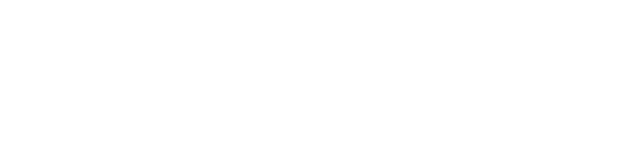
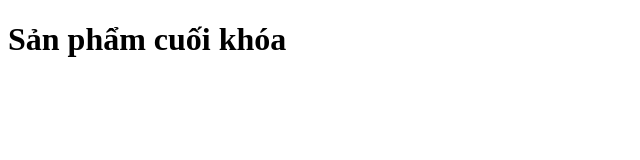
Before and after one commit to datnd10/SPCK_JSI06, a plain HTML site: page index.html in a window 1280 px wide. Shown: the whole page, without its empty margins (0-640 px from the left). Drawn offline with Linux system fonts and the light colour scheme.

```diff
--- a/index.html
+++ b/index.html
@@ -8,7 +8,7 @@
 </head>
 
 <body>
-
+    <h1>Sản phẩm cuối khóa</h1>
 </body>
 
 </html>
```
